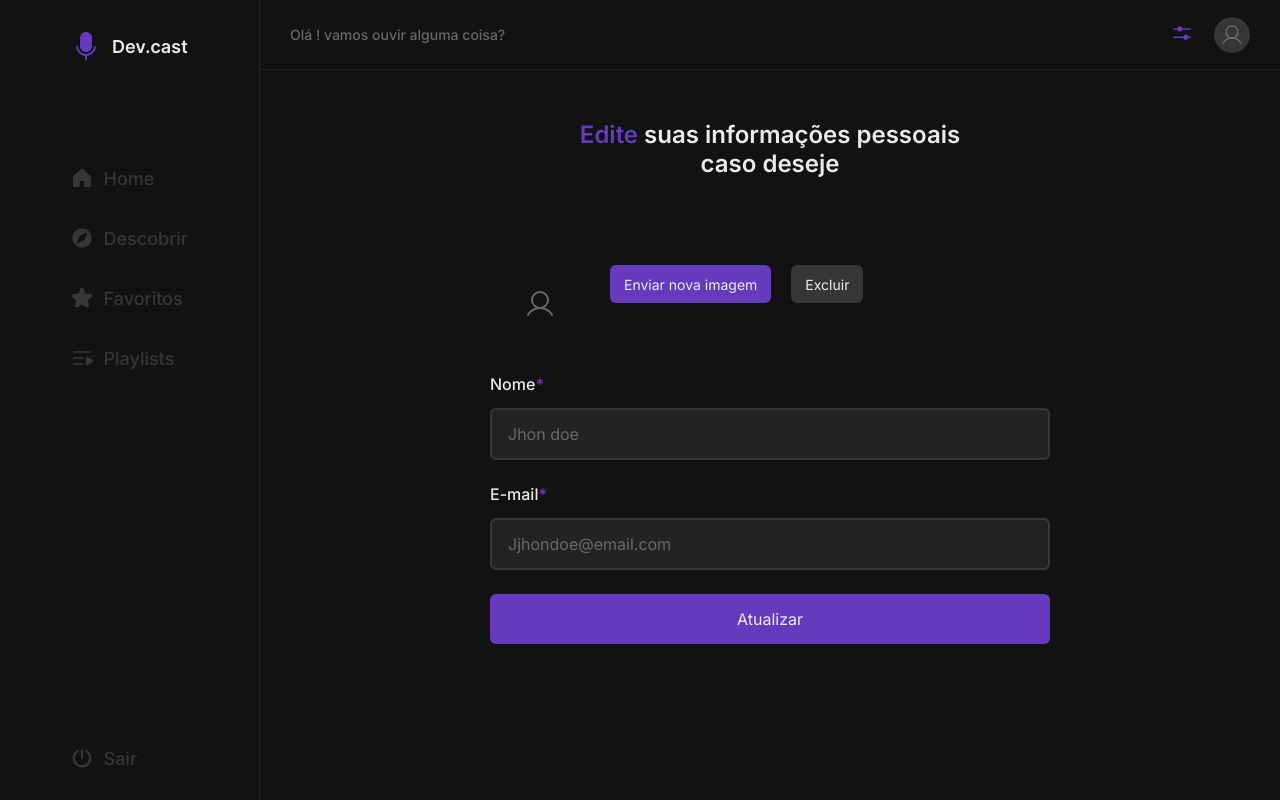
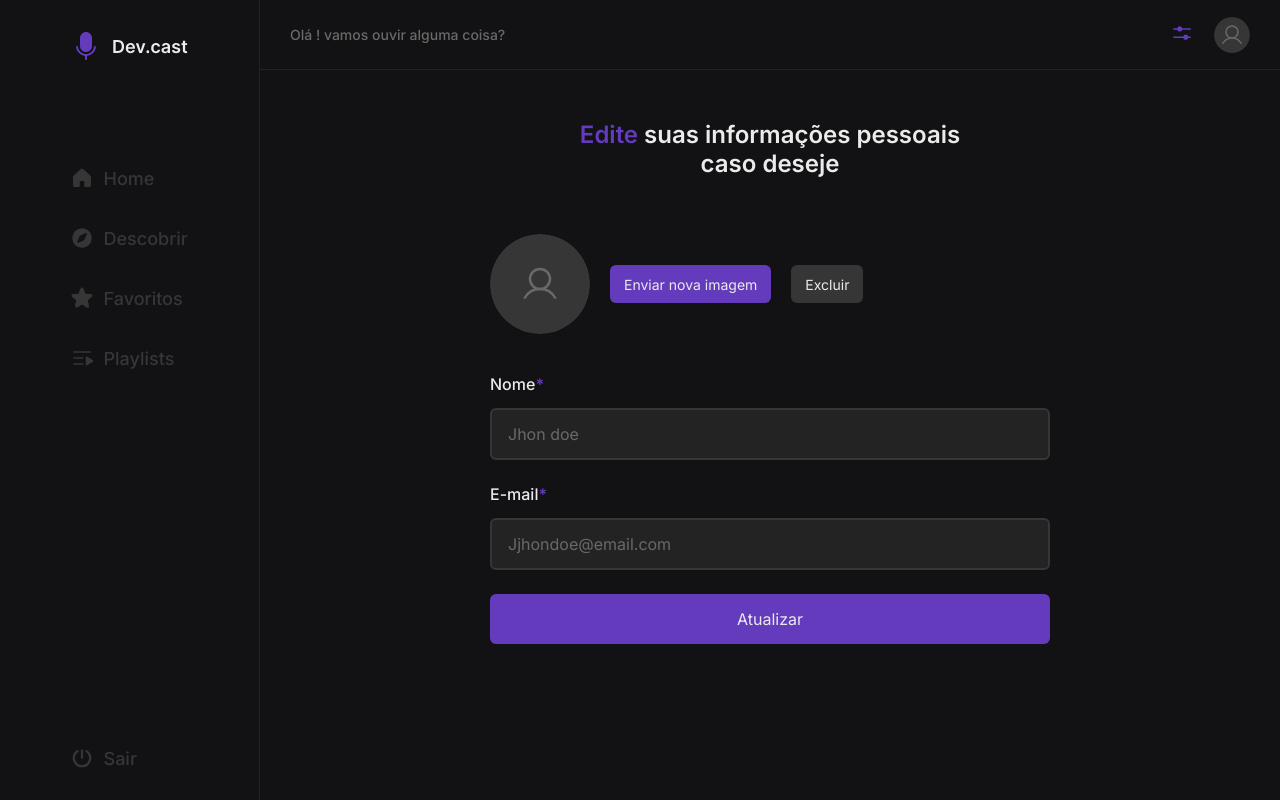
Before and after one commit to henrique998/DevCast---Web, a Next.js app: page /settings in a window 1280 px wide. Built offline with nearby package versions, Linux system fonts and the light colour scheme.

Commit message:
fix error: avatar component size md

```diff
--- a/src/components/Avatar/index.tsx
+++ b/src/components/Avatar/index.tsx
@@ -13,7 +13,7 @@ export function Avatar({ size = "sm", ...rest }: AvatarProps) {
 
       <AvatarFallback delayMs={600} size={size}>
         <div>
-          <User size={size === "sm" ? 24 : 32} />
+          <User size={size === "sm" ? 24 : 40} />
         </div>
       </AvatarFallback>
     </AvatarContainer>
--- a/src/components/Avatar/styles.ts
+++ b/src/components/Avatar/styles.ts
@@ -50,7 +50,7 @@ export const AvatarFallback = styled(Avatar.Fallback)<AvatarProps>`
         width: 6.25rem;
         height: 6.25rem;
 
-        border: 1px solid red !important;
+        display: block;
     `}
 `
 
```
